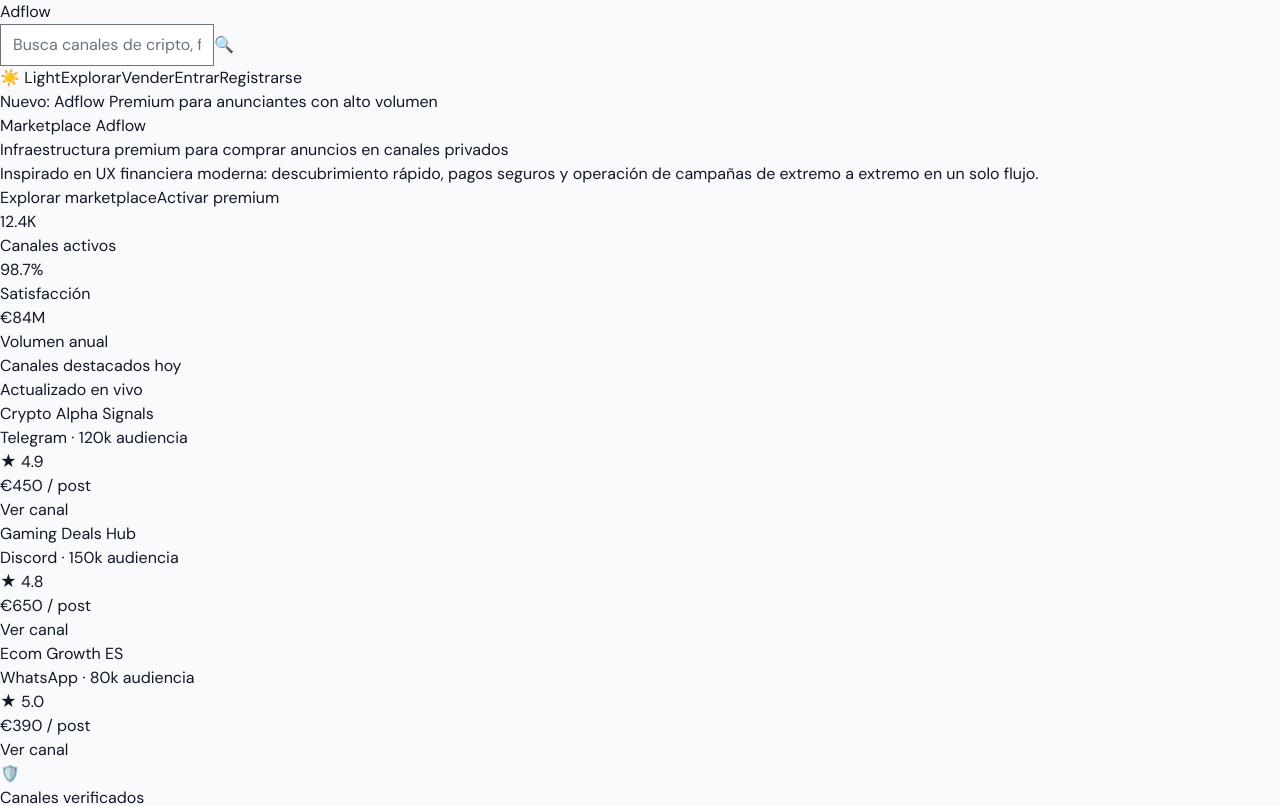
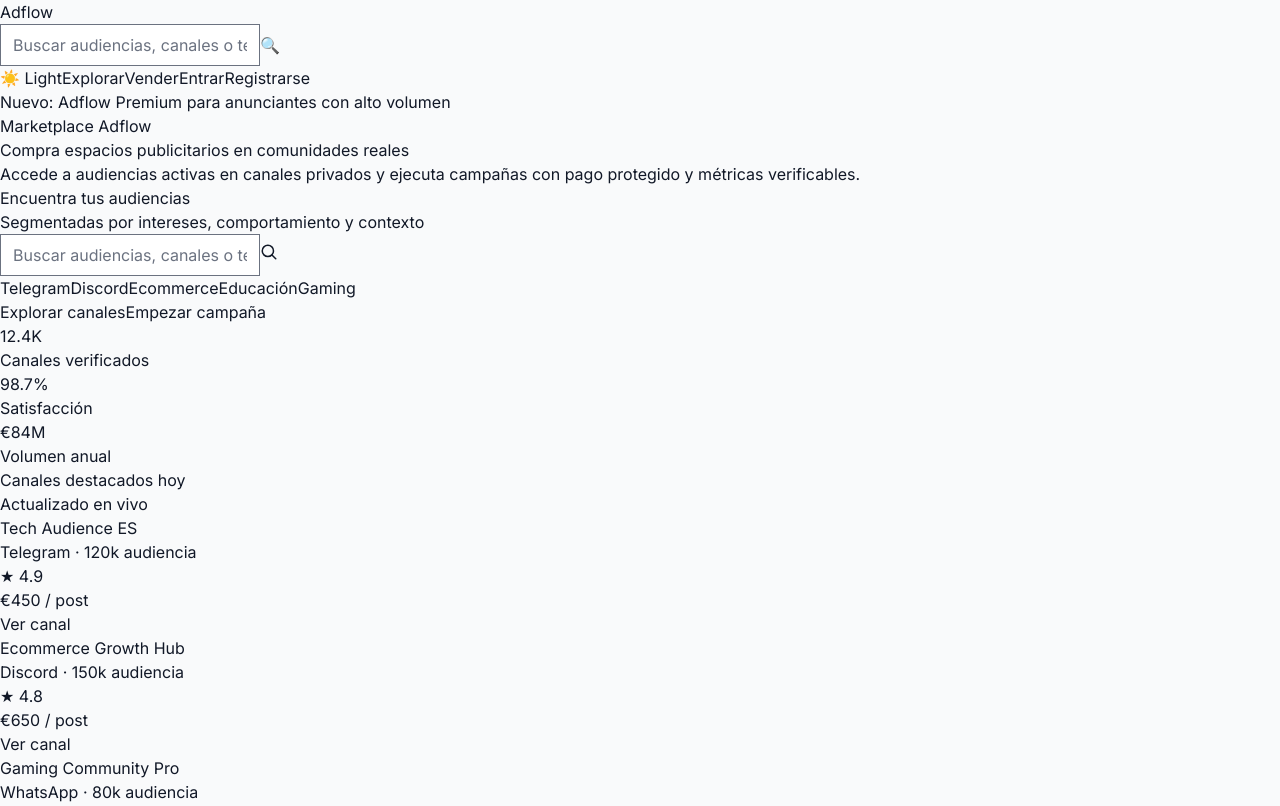
Before and after one commit to xipol1/plataforma, a React (Vite) app: page / in a window 1280 px wide. Shown: the top 806 px of the page. Built offline with nearby package versions, Linux system fonts and the light colour scheme; no server answers.

Commit message:
Refina landing: hero + buscador

```diff
--- a/index.html
+++ b/index.html
@@ -5,7 +5,7 @@
     <meta name="viewport" content="width=device-width, initial-scale=1.0" />
     <link rel="preconnect" href="https://fonts.googleapis.com">
     <link rel="preconnect" href="https://fonts.gstatic.com" crossorigin>
-    <link href="https://fonts.googleapis.com/css2?family=DM+Sans:wght@300;400;500;700&family=Syne:wght@400;600;700;800&display=swap" rel="stylesheet">
+    <link href="https://fonts.googleapis.com/css2?family=Inter:wght@400;500;600;700&family=Sora:wght@600;700&display=swap" rel="stylesheet">
     <title>Plataforma de Monetización</title>
   </head>
   <body>
--- a/src/ui/navigation/NavBar.jsx
+++ b/src/ui/navigation/NavBar.jsx
@@ -15,14 +15,14 @@
   return (
     <header className={isDark ? 'sticky top-0 z-50 border-b border-white/10 bg-[#0d0d0d]/95 backdrop-blur' : 'sticky top-0 z-50 border-b border-slate-200 bg-white/95 backdrop-blur'}>
       <div className="mx-auto flex w-full max-w-[1200px] items-center justify-between gap-4 px-4 py-3">
-        <Link to="/" className={isDark ? "font-['Syne'] text-2xl font-extrabold tracking-tight text-white" : "font-['Syne'] text-2xl font-extrabold tracking-tight text-slate-900"}>
+        <Link to="/" className={isDark ? "font-['Sora'] text-2xl font-bold tracking-tight text-white" : "font-['Sora'] text-2xl font-bold tracking-tight text-slate-900"}>
           Ad<span className="text-emerald-500">flow</span>
         </Link>
-        <div className={isDark ? 'hidden flex-1 items-center overflow-hidden rounded-lg border border-white/10 bg-[#1f1f1f] md:flex' : 'hidden flex-1 items-center overflow-hidden rounded-lg border border-slate-200 bg-slate-100 md:flex'}>
+        <div className={isDark ? 'hidden w-full max-w-[360px] items-center overflow-hidden rounded-lg border border-white/10 bg-[#1f1f1f] opacity-70 md:flex' : 'hidden w-full max-w-[360px] items-center overflow-hidden rounded-lg border border-slate-200 bg-slate-100 opacity-70 md:flex'}>
           <input
             type="text"
             readOnly
-            placeholder="Busca canales de cripto, fitness, trading…"
+            placeholder="Buscar audiencias, canales o temáticas..."
             className={isDark ? 'h-10 w-full bg-transparent px-4 text-sm text-gray-200 placeholder:text-gray-500 outline-none' : 'h-10 w-full bg-transparent px-4 text-sm text-slate-700 placeholder:text-slate-400 outline-none'}
           />
           <button type="button" className="h-10 bg-emerald-500 px-4 text-sm font-semibold text-white">
--- a/src/ui/pages/landing/LandingPage.jsx
+++ b/src/ui/pages/landing/LandingPage.jsx
@@ -20,12 +20,12 @@
 ]
 
 const listings = [
-  { name: 'Crypto Alpha Signals', platform: 'Telegram', members: '120k audiencia', rating: '4.9', price: '€450 / post' },
-  { name: 'Gaming Deals Hub', platform: 'Discord', members: '150k audiencia', rating: '4.8', price: '€650 / post' },
-  { name: 'Ecom Growth ES', platform: 'WhatsApp', members: '80k audiencia', rating: '5.0', price: '€390 / post' }
+  { name: 'Tech Audience ES', platform: 'Telegram', members: '120k audiencia', rating: '4.9', price: '€450 / post' },
+  { name: 'Ecommerce Growth Hub', platform: 'Discord', members: '150k audiencia', rating: '4.8', price: '€650 / post' },
+  { name: 'Gaming Community Pro', platform: 'WhatsApp', members: '80k audiencia', rating: '5.0', price: '€390 / post' }
 ]
 
-const categories = ['Trading', 'Cripto', 'Gaming', 'IA', 'Ecommerce', 'Educación']
+const categories = ['Tech', 'Gaming', 'IA', 'Ecommerce', 'Educación', 'Creators']
 
 export default function LandingPage() {
   const { theme = 'dark' } = useOutletContext() || {}
@@ -40,45 +40,84 @@
         Nuevo: <span className={isDark ? 'font-semibold text-white' : 'font-semibold text-slate-900'}>Adflow Premium</span> para anunciantes con alto volumen
       </section>
 
-      <section className="relative mx-auto grid w-full max-w-[1240px] gap-12 px-4 py-16 md:px-10 lg:grid-cols-[1.05fr_0.95fr] lg:items-center lg:py-24">
+      <section className="relative mx-auto grid w-full max-w-[1240px] gap-12 px-4 pb-16 pt-[120px] md:px-10 lg:grid-cols-[1.05fr_0.95fr] lg:items-center lg:pb-24">
         <div>
           <span className="inline-flex items-center rounded-full border border-emerald-300/40 bg-emerald-400/10 px-3 py-1 text-xs font-semibold tracking-wide text-emerald-200">
             Marketplace Adflow
           </span>
-          <h1 className="mt-6 font-['Syne'] text-3xl font-extrabold leading-[1.05] tracking-tight md:text-5xl">
-            Infraestructura premium para comprar anuncios en canales privados
+          <h1 className="mt-6 max-w-2xl font-['Sora'] text-[40px] font-bold leading-[1.1] tracking-tight md:text-[48px]">
+            Compra espacios publicitarios en comunidades reales
           </h1>
           <p className={isDark ? 'mt-5 max-w-2xl text-base leading-7 text-indigo-100/80 md:text-lg' : 'mt-5 max-w-2xl text-base leading-7 text-slate-600 md:text-lg'}>
-            Inspirado en UX financiera moderna: descubrimiento rápido, pagos seguros y operación de campañas de extremo
-            a extremo en un solo flujo.
+            Accede a audiencias activas en canales privados y ejecuta campañas con pago protegido y métricas verificables.
           </p>
 
-          <div className="mt-8 flex flex-wrap gap-3">
+          <div className="mt-6">
+            <p className={isDark ? "font-['Sora'] text-sm font-semibold text-white" : "font-['Sora'] text-sm font-semibold text-slate-900"}>
+              Encuentra tus audiencias
+            </p>
+            <p className={isDark ? 'mt-1 text-sm text-indigo-100/70' : 'mt-1 text-sm text-slate-600'}>
+              Segmentadas por intereses, comportamiento y contexto
+            </p>
+          </div>
+
+          <form className="mt-8 w-full max-w-[720px]" onSubmit={(event) => event.preventDefault()}>
+            <div className={isDark ? 'flex h-[60px] items-center gap-2 rounded-xl border border-white/10 bg-white/[0.06] px-4 shadow-[0_10px_30px_rgba(0,0,0,0.15)]' : 'flex h-[60px] items-center gap-2 rounded-xl border border-slate-200 bg-white px-4 shadow-[0_10px_30px_rgba(0,0,0,0.15)]'}>
+              <input
+                type="text"
+                placeholder="Buscar audiencias, canales o temáticas..."
+                className={isDark ? 'h-full flex-1 bg-transparent text-sm text-white placeholder:text-indigo-100/50 outline-none' : 'h-full flex-1 bg-transparent text-sm text-slate-900 placeholder:text-slate-400 outline-none'}
+              />
+              <button
+                type="button"
+                className="inline-flex h-10 w-10 items-center justify-center rounded-lg bg-emerald-500 text-white shadow-sm transition-transform hover:-translate-y-0.5"
+              >
+                <svg width="18" height="18" viewBox="0 0 24 24" fill="none" aria-hidden="true">
+                  <path d="M10.5 18a7.5 7.5 0 1 1 0-15 7.5 7.5 0 0 1 0 15Z" stroke="currentColor" strokeWidth="2" />
+                  <path d="M16 16l5 5" stroke="currentColor" strokeWidth="2" strokeLinecap="round" />
+                </svg>
+              </button>
+            </div>
+
+            <div className="mt-4 flex flex-wrap gap-2">
+              {['Telegram', 'Discord', 'Ecommerce', 'Educación', 'Gaming'].map((chip) => (
+                <button
+                  key={chip}
+                  type="button"
+                  className={isDark ? 'rounded-full bg-white/10 px-3 py-1.5 text-xs text-indigo-100/90 transition hover:bg-white/15' : 'rounded-full bg-slate-200 px-3 py-1.5 text-xs text-slate-700 transition hover:bg-slate-300'}
+                >
+                  {chip}
+                </button>
+              ))}
+            </div>
+          </form>
+
+          <div className="mt-6 flex flex-wrap gap-3">
             <a href="#featured" className="rounded-lg bg-emerald-500 px-6 py-3 text-sm font-semibold text-white hover:bg-emerald-600">
-              Explorar marketplace
+              Explorar canales
             </a>
             <Link to="/auth/register" className={isDark ? 'rounded-lg border border-white/20 bg-white/5 px-6 py-3 text-sm font-semibold text-white hover:bg-white/10' : 'rounded-lg border border-slate-300 bg-white px-6 py-3 text-sm font-semibold text-slate-900 hover:bg-slate-100'}>
-              Activar premium
+              Empezar campaña
             </Link>
           </div>
 
           <div className="mt-10 grid max-w-xl grid-cols-3 gap-3">
             {[
-              ['12.4K', 'Canales activos'],
+              ['12.4K', 'Canales verificados'],
               ['98.7%', 'Satisfacción'],
               ['€84M', 'Volumen anual']
             ].map(([value, label]) => (
               <div key={label} className={isDark ? 'rounded-xl border border-white/10 bg-white/[0.03] p-4 backdrop-blur' : 'rounded-xl border border-slate-200 bg-white p-4 shadow-sm'}>
-                <p className="font-['Syne'] text-2xl font-extrabold">{value}</p>
+                <p className="font-['Sora'] text-2xl font-bold">{value}</p>
                 <p className={isDark ? 'mt-1 text-xs text-indigo-100/70' : 'mt-1 text-xs text-slate-500'}>{label}</p>
               </div>
             ))}
           </div>
         </div>
 
-        <div className={isDark ? 'rounded-3xl border border-white/15 bg-gradient-to-b from-white/[0.12] to-white/[0.04] p-5 shadow-2xl backdrop-blur-xl' : 'rounded-3xl border border-slate-200 bg-white p-5 shadow-xl'}>
+        <div className={isDark ? 'rounded-3xl border border-white/10 bg-white/[0.06] p-4 shadow-xl backdrop-blur-xl opacity-90 lg:origin-top-right lg:scale-[0.9]' : 'rounded-3xl border border-slate-200 bg-white/80 p-4 shadow-xl backdrop-blur opacity-90 lg:origin-top-right lg:scale-[0.9]'}>
           <div className={isDark ? 'mb-4 flex items-center justify-between border-b border-white/10 pb-4' : 'mb-4 flex items-center justify-between border-b border-slate-200 pb-4'}>
-            <p className="font-['Syne'] text-lg font-bold">Canales destacados hoy</p>
+            <p className="font-['Sora'] text-lg font-bold">Canales destacados hoy</p>
             <span className="rounded-full bg-emerald-500/20 px-2.5 py-1 text-xs text-emerald-200">Actualizado en vivo</span>
           </div>
           <div className="space-y-3">
@@ -92,7 +131,7 @@
                   <span className={isDark ? 'rounded-md bg-white/10 px-2 py-1 text-xs text-indigo-100' : 'rounded-md bg-slate-200 px-2 py-1 text-xs text-slate-700'}>★ {channel.rating}</span>
                 </div>
                 <div className={isDark ? 'mt-3 flex items-center justify-between border-t border-white/10 pt-3' : 'mt-3 flex items-center justify-between border-t border-slate-200 pt-3'}>
-                  <p className="font-['Syne'] text-xl font-bold">{channel.price}</p>
+                  <p className="font-['Sora'] text-xl font-bold">{channel.price}</p>
                   <Link to="/auth/login" className="rounded-md bg-emerald-500 px-3 py-1.5 text-xs font-semibold text-white hover:bg-emerald-600">Ver canal</Link>
                 </div>
               </article>
@@ -106,7 +145,7 @@
           {products.map((item) => (
             <article key={item.title} className="rounded-2xl border border-white/10 bg-white/[0.03] p-6 backdrop-blur">
               <div className="mb-3 inline-grid h-11 w-11 place-items-center rounded-lg bg-white/10 text-2xl">{item.icon}</div>
-              <h3 className="font-['Syne'] text-xl font-bold">{item.title}</h3>
+              <h3 className="font-['Sora'] text-xl font-bold">{item.title}</h3>
               <p className="mt-2 text-sm leading-6 text-indigo-100/75">{item.description}</p>
             </article>
           ))}
@@ -115,13 +154,13 @@
 
       <section id="categories" className="mx-auto w-full max-w-[1240px] px-4 py-12 md:px-10 md:py-16">
         <div className="mb-6 flex items-end justify-between">
-          <h2 className="font-['Syne'] text-3xl font-extrabold">Categorías premium</h2>
+          <h2 className="font-['Sora'] text-3xl font-bold">Categorías premium</h2>
           <a href="#featured" className="text-sm text-emerald-300 hover:text-emerald-200">Ver todas →</a>
         </div>
         <div className="grid gap-3 sm:grid-cols-2 lg:grid-cols-3 xl:grid-cols-6">
           {categories.map((category) => (
             <article key={category} className="rounded-xl border border-white/10 bg-[#111827]/70 p-4 text-center transition hover:-translate-y-1 hover:border-emerald-400/70">
-              <h3 className="font-['Syne'] text-lg font-bold">{category}</h3>
+              <h3 className="font-['Sora'] text-lg font-bold">{category}</h3>
               <p className="mt-1 text-xs text-indigo-100/70">Canales verificados</p>
             </article>
           ))}
@@ -131,7 +170,7 @@
       <section id="featured" className="mx-auto w-full max-w-[1240px] px-4 pb-16 md:px-10 md:pb-24">
         <div className="rounded-3xl border border-indigo-300/20 bg-gradient-to-r from-[#1a1f3f] via-[#14243d] to-[#143829] p-8 md:p-12">
           <p className="text-xs font-semibold uppercase tracking-[0.2em] text-indigo-200/80">Adflow Premium</p>
-          <h2 className="mt-3 font-['Syne'] text-3xl font-extrabold md:text-4xl">Tu operación de campañas como una fintech de marketing</h2>
+          <h2 className="mt-3 font-['Sora'] text-3xl font-bold md:text-4xl">Tu operación de campañas como una fintech de marketing</h2>
           <p className="mt-4 max-w-3xl text-sm leading-7 text-indigo-100/80 md:text-base">
             Workflows aprobatorios, gestión multi-equipo, presupuesto por unidad de negocio y soporte prioritario con
             SLA dedicado para agencias y marcas enterprise.
--- a/styles/globals.css
+++ b/styles/globals.css
@@ -73,7 +73,7 @@
 /* Estilos base personalizados */
 @layer base {
   html {
-    font-family: 'DM Sans', 'Inter', system-ui, sans-serif;
+    font-family: 'Inter', system-ui, sans-serif;
   }
 
   body {
```
